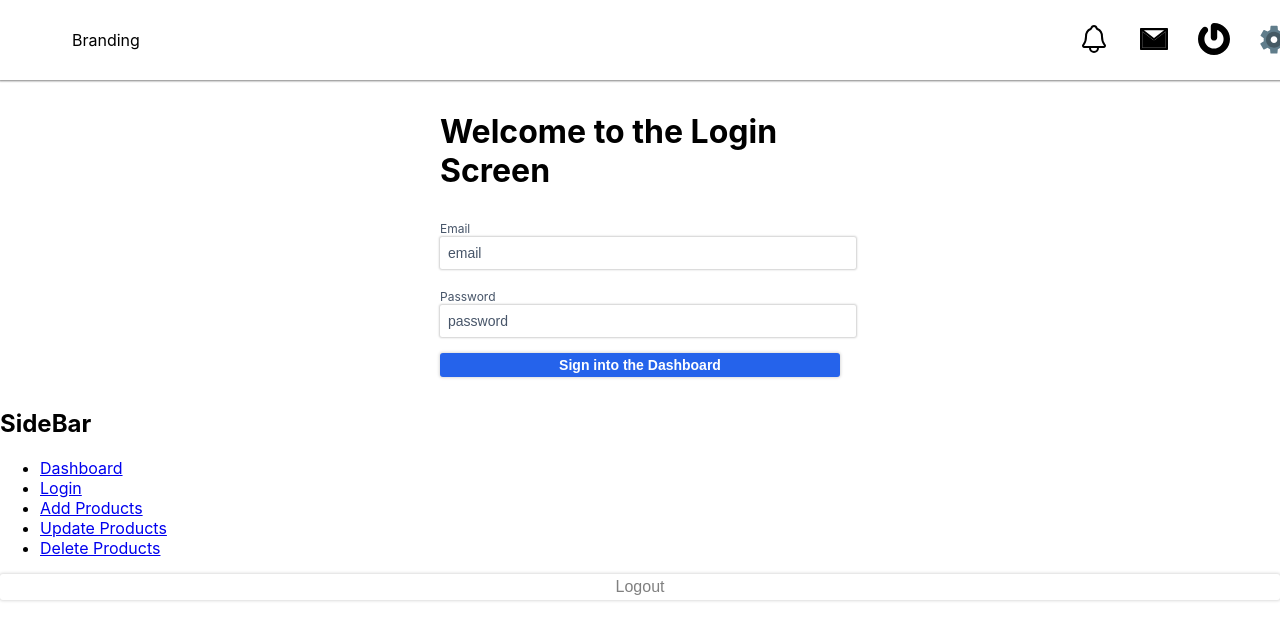
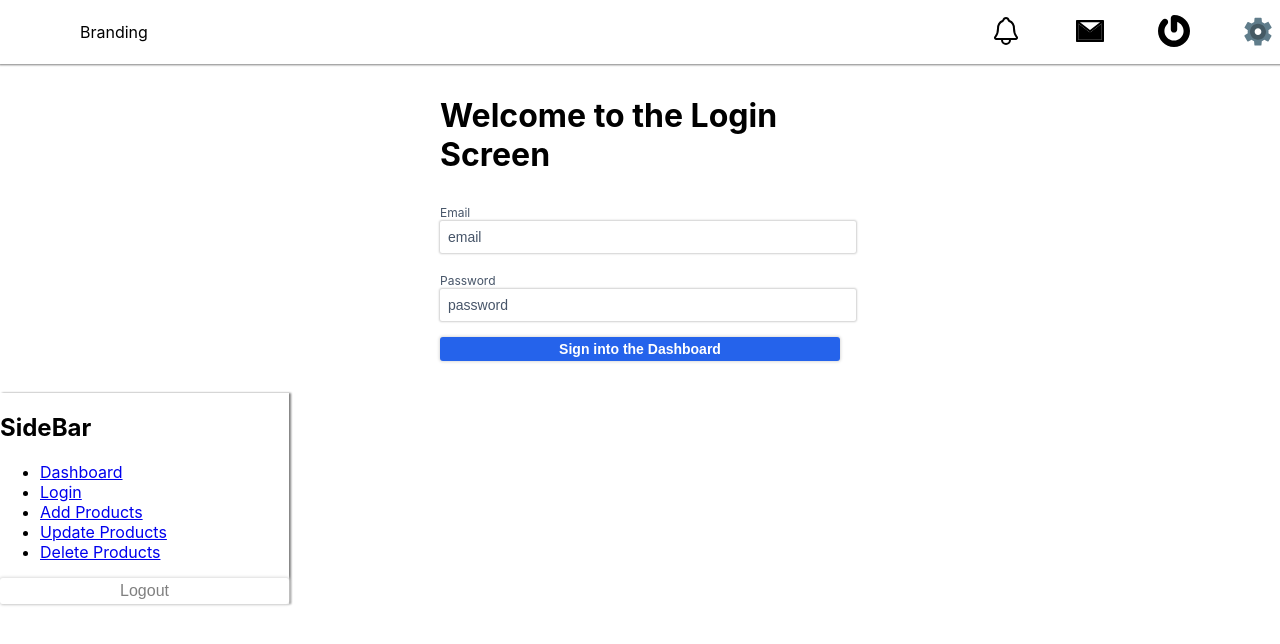
Before and after one commit to jcbince/reactappdash, a React (Create React App) app: page / in a window 1280 px wide. Shown: the top 644 px of the page. Built offline with nearby package versions, Linux system fonts and the light colour scheme; no server answers.

Commit message:
styling of the appbar and the sidebar. works, logs in. Just gotta style better.

```diff
--- a/src/components/appbar/styles.js
+++ b/src/components/appbar/styles.js
@@ -5,7 +5,7 @@ const AppBarStyles = styled.nav`
 	display:flex;
 	justify-content:space-between;
 	box-shadow: 0 0 2px 1px grey;
-	padding: 0.5rem 1rem;
+	padding-right: 1rem;
 	height: 64px;
 	width:100%
 
@@ -19,7 +19,7 @@ const AppBarItems = styled.ul`
 
 const AppBarItem = styled.ul`
 
-	padding-left:1rem;
+
 
 `
 
--- a/src/components/sidebar/Sidebar.js
+++ b/src/components/sidebar/Sidebar.js
@@ -3,7 +3,7 @@ import { Link } from 'react-router-dom'
 import { signOut } from 'firebase/auth'
 import { auth } from 'libs/firebase'
 
-import './styles'
+import { SidebarStyles } from './styles'
 
 import { Button } from 'ui/buttons'
 
@@ -15,7 +15,7 @@ const Sidebar = (props) => {
 		signOut(auth)
 	}
   	return (
-		<aside>
+		<SidebarStyles>
 			<header>
 				<h1>SideBar</h1>
 				<nav>
@@ -33,7 +33,7 @@ const Sidebar = (props) => {
 			<div className="content">
 				<Button onClick={onLogoutRequest}>Logout</Button>
 			</div>
-		</aside>
+		</SidebarStyles>
   )
 }
 
--- a/src/components/sidebar/styles.js
+++ b/src/components/sidebar/styles.js
@@ -1,10 +1,15 @@
 import styled from 'styled-components';
 
-const Sidebar = styled.aside`
-	width:289px;\
+const SidebarStyles = styled.aside`
+	display:flex;
+	flex-direction:column;
+	box-shadow: 0 0 2px 1px grey;
+	width:289px;
+	height:auto;
 	box-shadow:2px 0 2px 0 grey;
-	padding:3rem:
+	padding:2rem:
+
 
 `;
 
-export { Sidebar }
+export { SidebarStyles }
```
